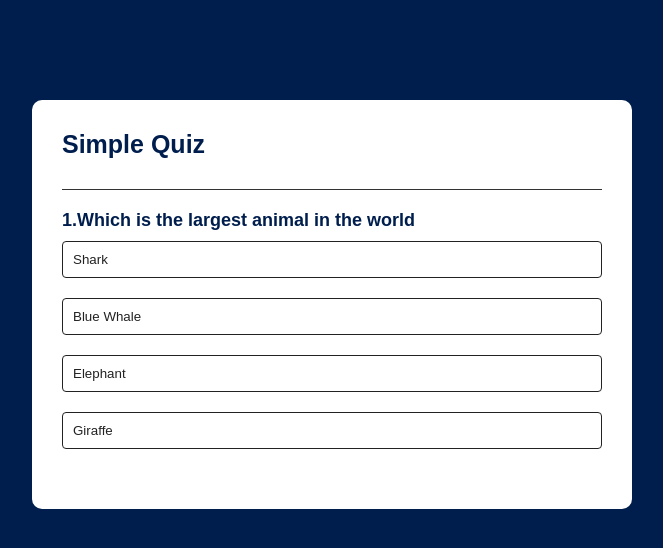
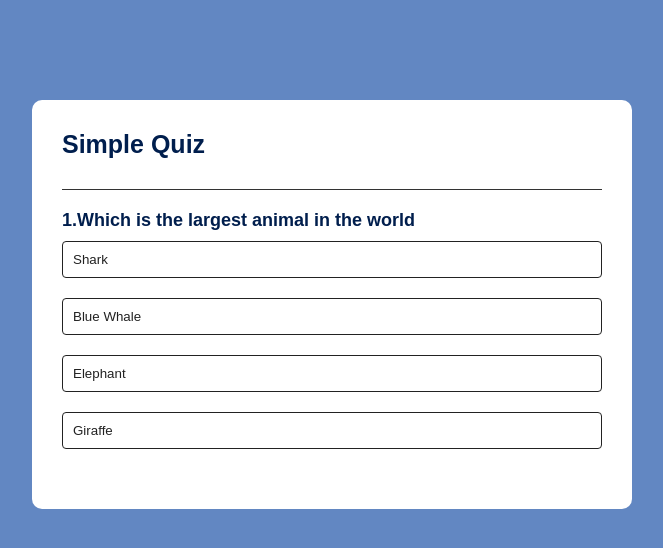
Before and after one commit to Raiynegicheha/Quiz-App, a plain HTML site: page index.html in a window 1280 px wide. Shown: the whole page, without its empty margins (308-971 px from the left). Drawn offline with Linux system fonts and the light colour scheme.

Commit message:
Update styles.css

```diff
--- a/styles.css
+++ b/styles.css
@@ -6,7 +6,7 @@
 }
 
 body{
-    background: #001e4d;
+    background:  #6287c2;
 }
 
 .app{
```
